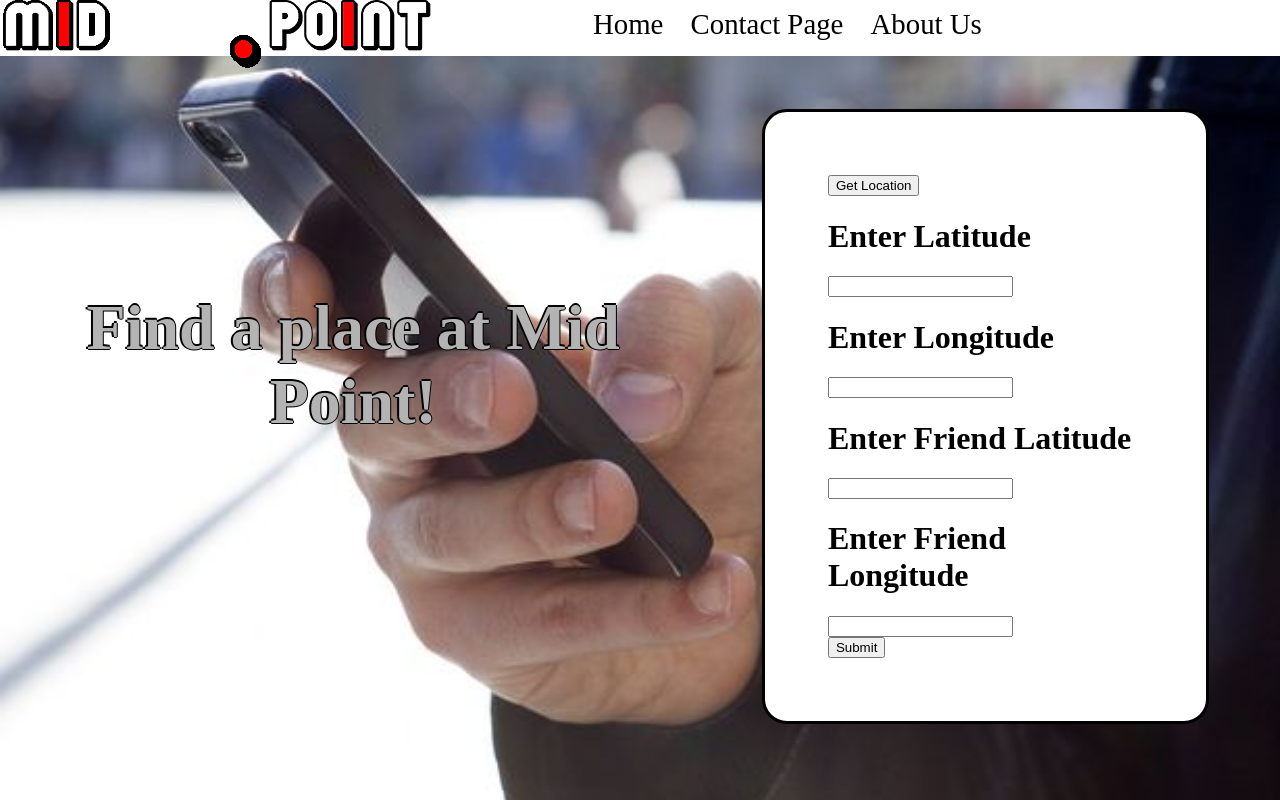
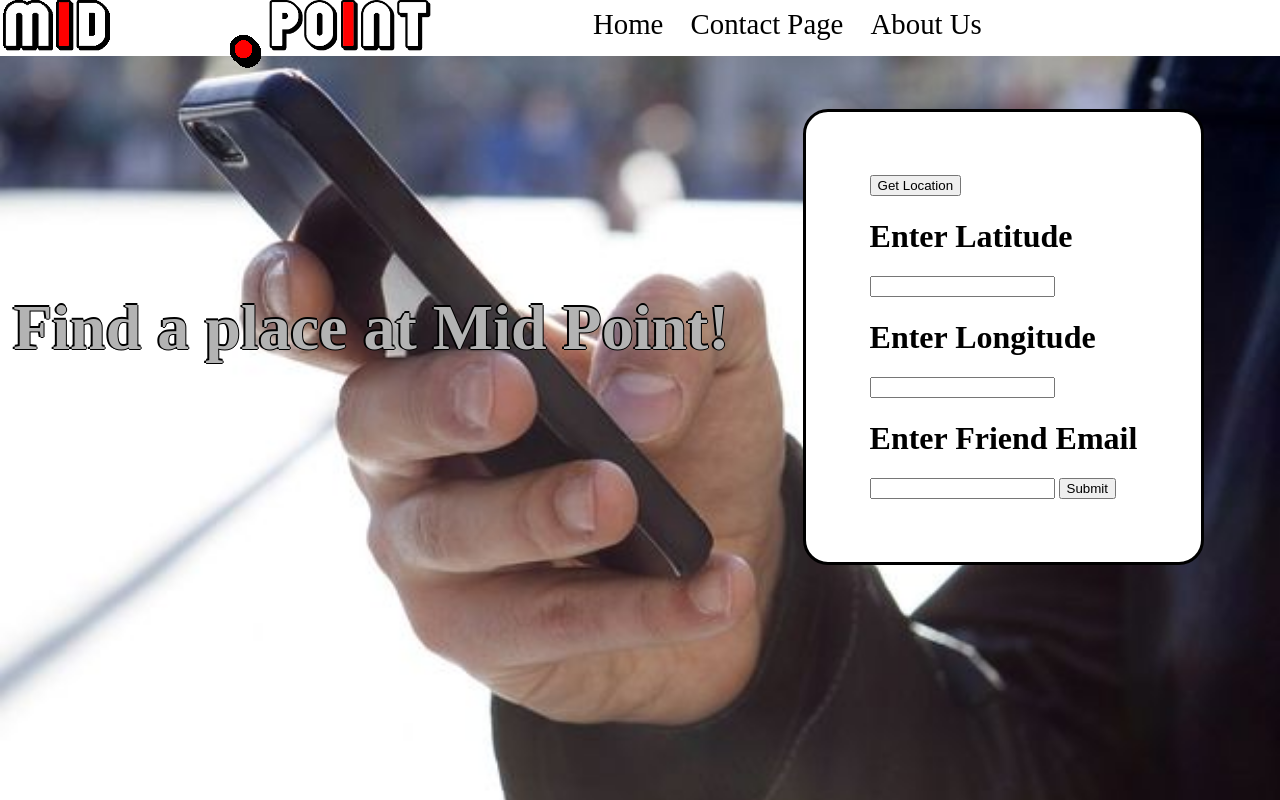
Before and after one commit to VMReyes/mid.point, a Python web app: template templates/index.html in a window 1280 px wide. Run offline with Jinja, Linux system fonts and the light colour scheme; the template is opened without the code that fills it, so the values that code supplies are empty; some libraries are stand-ins or nearby versions.

Commit message:
works with emails

```diff
--- a/templates/index.html
+++ b/templates/index.html
@@ -52,10 +52,8 @@
           <input id = "latBox" type="text" name="loc1" value=""/>
           <h1>Enter Longitude</h1>
           <input id = "lonBox"type="text" name="loc2" value=""/> <br/>
-          <h1>Enter Friend Latitude</h1>
-          <input id = "flatBox" type="text" name="floc1" value=""/>
-          <h1>Enter Friend Longitude</h1>
-          <input id = "flonBox"type="text" name="floc2" value=""/> <br/>
+          <h1>Enter Friend Email</h1>
+          <input id = "flatBox" type="text" name="femail" value=""/>
           <input type="submit" name="result" value="Submit" action="/results" value="/results"/>
         </form>
 
```
Also changed, not shown: main.py (+4 -4 lines).
